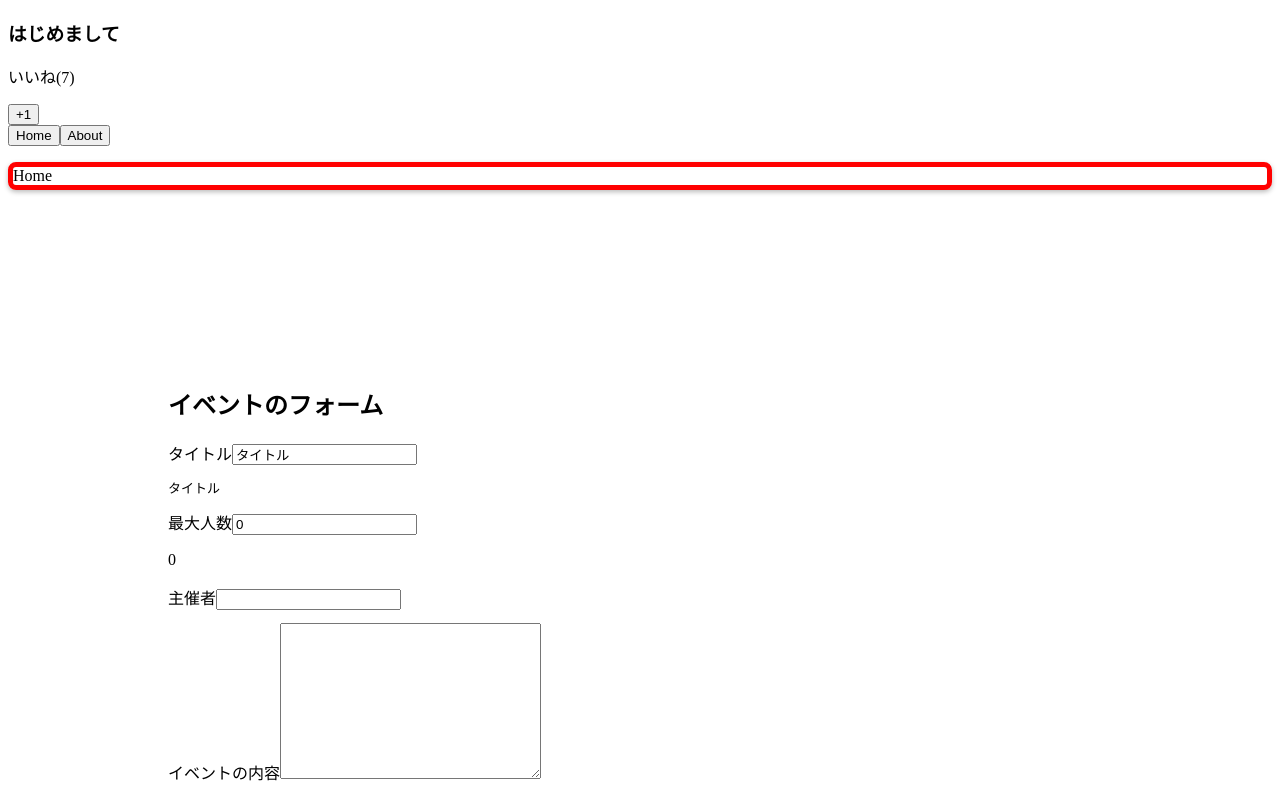
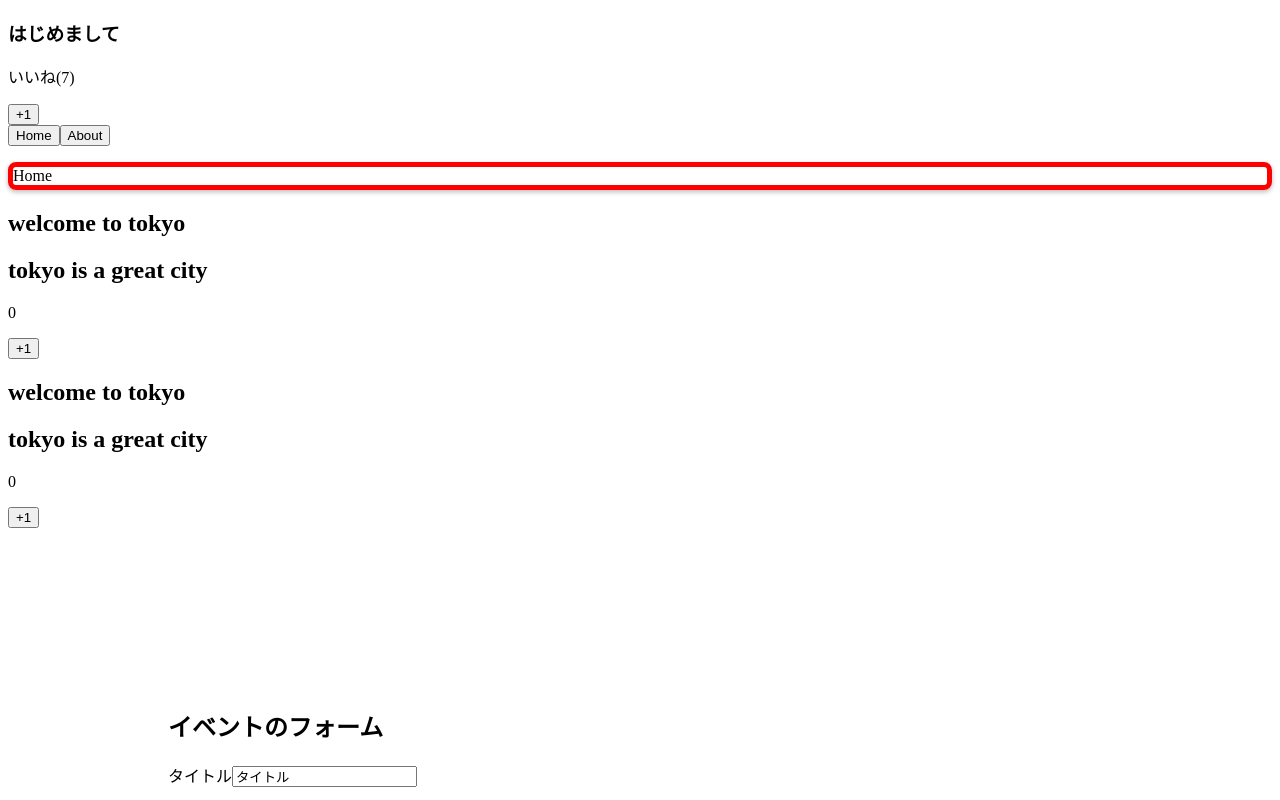
Before and after one commit to yuki-developer/vue-study, a Vue app in the folder udemy-vuejs/: page / in a window 1280 px wide. Shown: the top 800 px of the page. Built offline with nearby package versions, Linux system fonts and the light colour scheme.

Commit message:
section11 is finished.

```diff
--- /dev/null
+++ b/udemy-vuejs/src/components/CountNumber.vue
@@ -0,0 +1,20 @@
+<template>
+  <div>
+   <h2>{{ title | lowerCase}}</h2>
+   <h2>{{ subTitle | lowerCase }}</h2>
+   <p>{{number}}</p>
+   <button @click="number++">+1</button>
+  </div>
+</template>
+
+
+<script>
+import { tokyoNumber } from "@/tokyoNumber.js"
+
+export default {
+  mixins: [tokyoNumber],
+  created(){
+      console.log("created in CounterNumber.");
+  }
+}
+</script>
--- a/udemy-vuejs/src/components/Home.vue
+++ b/udemy-vuejs/src/components/Home.vue
@@ -1,10 +1,24 @@
 <template>
-  <p v-border:solid.round.shadow="{width: '5px', color: 'red'}">Home</p>
+  <div>
+   <p v-border:solid.round.shadow="{width: '5px', color: 'red'}">Home</p>
+   <h2>{{ title | upperCase | lowerCase}}</h2>
+   <h2>{{ subTitle | lowerCase }}</h2>
+   <p>{{number}}</p>
+   <button @click="number++">+1</button>
+   <CountNumber></CountNumber>
+  </div>
 </template>
 
 
 <script>
+import CountNumber  from  "./CountNumber.vue"
+import { tokyoNumber } from "@/tokyoNumber.js"
+
 export default {
+  mixins: [tokyoNumber],
+  components: {
+    CountNumber
+  },
   directives: {
     border(el, binding){
       el.style.border = "solid black 2px";
--- a/udemy-vuejs/src/main.js
+++ b/udemy-vuejs/src/main.js
@@ -3,7 +3,17 @@ import App from './App.vue'
 import LikeNumber from './components/LikeNumber.vue'
 
 Vue.config.productionTip = false
-Vue.component('LikeNumber',LikeNumber)
+Vue.component('LikeNumber',LikeNumber);
+Vue.filter("upperCase",function(value){
+  console.log("upperCase");
+  return value.toUpperCase();
+});
+Vue.mixin({
+  created(){
+    console.log("created in grobal mixin.")
+  }
+
+})
 
 new Vue({
   render: h => h(App),
--- /dev/null
+++ b/udemy-vuejs/src/tokyoNumber.js
@@ -0,0 +1,18 @@
+export const tokyoNumber = {
+    data(){
+        return {
+          title: "Welcome to Tokyo",
+          subTitle: "Tokyo is a great city",
+          number: 0
+        };
+      },
+      filters: {
+        lowerCase(value){
+          return value.toLowerCase();
+        }
+      },
+      created(){
+          console.log("created in mixin.");
+      }
+
+}
```
